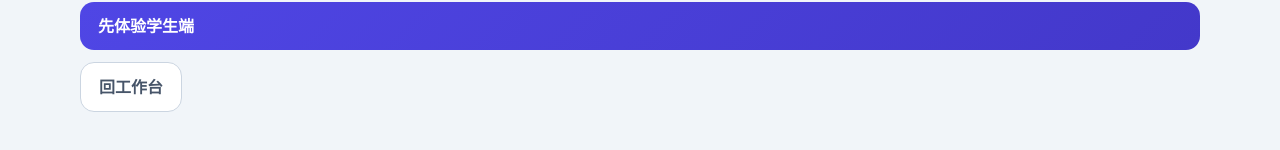
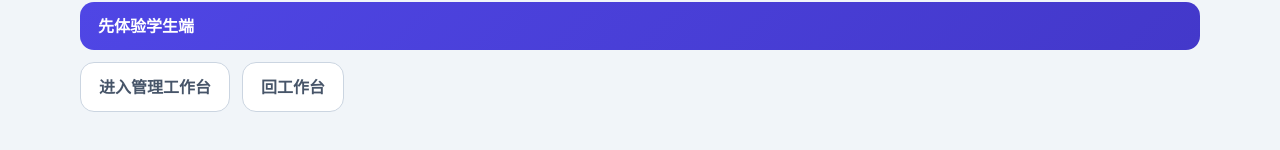
Before and after one commit to firnice/smart_paper_web, a React (Vite) app: page /parent/login in a window 1280 px wide. Shown: the part 236-386 px from the top of the page. Built offline with nearby package versions, Linux system fonts and the light colour scheme; no server answers.

Commit message:
feat: expose management workspace route

```diff
--- a/src/app/App.jsx
+++ b/src/app/App.jsx
@@ -11,6 +11,7 @@ import PrintPage from "../pages/PrintPage.jsx";
 import StudentLoginPage from "../pages/auth/StudentLoginPage.jsx";
 import ParentLoginPage from "../pages/auth/ParentLoginPage.jsx";
 import StudentDashboardPage from "../pages/student/StudentDashboardPage.jsx";
+import WorkspacePage from "../pages/management/WorkspacePage.jsx";
 import { readStudentSession } from "../utils/studentSession.js";
 
 function StudentGate({ children }) {
@@ -34,6 +35,14 @@ export default function App() {
           <Route path="/" element={<RootRedirect />} />
           <Route path="/student/login" element={<StudentLoginPage />} />
           <Route path="/parent/login" element={<ParentLoginPage />} />
+          <Route
+            path="/management"
+            element={(
+              <StudentGate>
+                <WorkspacePage />
+              </StudentGate>
+            )}
+          />
 
           <Route
             path="/"
--- a/src/pages/auth/ParentLoginPage.jsx
+++ b/src/pages/auth/ParentLoginPage.jsx
@@ -34,6 +34,9 @@ export default function ParentLoginPage() {
             <Link className="btn-primary" to="/student/login">
               先体验学生端
             </Link>
+            <Link className="btn-ghost" to="/management">
+              进入管理工作台
+            </Link>
             <Link className="btn-ghost" to="/">
               回工作台
             </Link>
```
Also changed, not shown: 1 other file (tests, documents, lock files or other folders).
